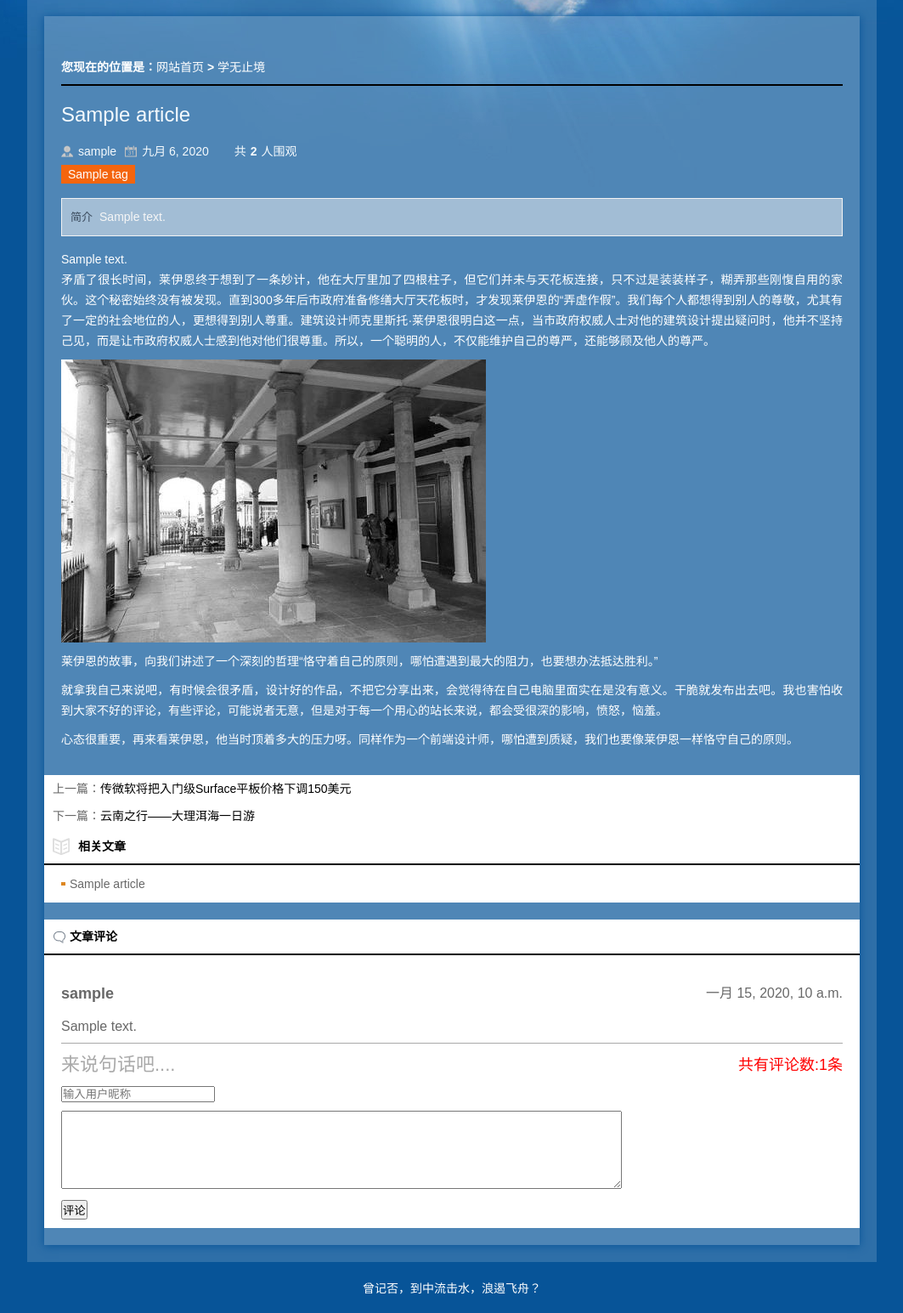
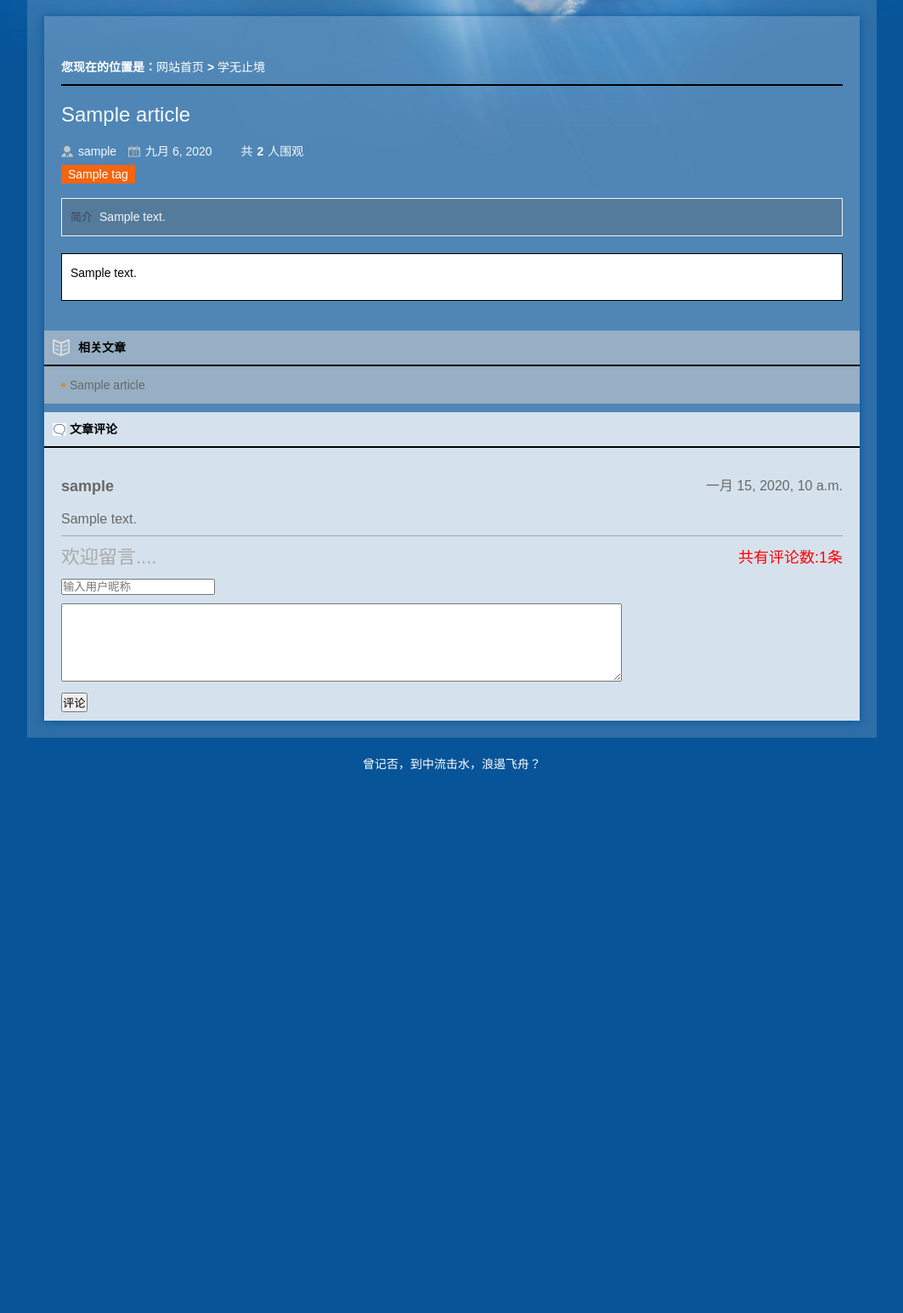
Before and after one commit to DongCing/Blog, a Django app: page /article/detail?id=1 in a window 1280 px wide. Shown: the part 212-1757 px from the top of the page at 85% size, without its empty margins (108-1171 px from the left). After the commit the page ends 1118 px from the top, so only its background shows below. Run offline with Django 3.2, Linux system fonts and the light colour scheme; tables that the repository leaves empty hold one stand-in row (values such as "Sample post"); parts of the project's set-up code (start-up, migrations or seed data) failed here and were passed over; some libraries are stand-ins or nearby versions.

Commit message:
富文本,留言

```diff
--- a/static/css/info.css
+++ b/static/css/info.css
@@ -11,31 +11,59 @@
 .au02 { background: url(../images/date.png) no-repeat left center }
 .au03 b { color: #f5fafd; padding: 0 5px }
 .au04 { font-weight: normal; }
-.news_about { color: #F6F6F6; border: 1px solid #F3F3F3; padding: 10px; margin: 20px auto 15px auto; line-height: 23px; background: none repeat 0 0 rgba(246,246,246,0.5); }
+
+.news_about {
+    color: #F6F6F6;
+    border: 1px solid #F3F3F3;
+    padding: 10px;
+    margin: 20px auto 15px auto;
+    line-height: 23px;
+    background: none repeat 0 0 rgba(90, 114, 132, 0.5);
+}
 .news_about strong { color: #38485A; font-weight: 400 !important; font-size: 13px; padding-right: 8px; }
 .news_content { line-height: 24px; font-size: 14px; }
 .news_content p { overflow: hidden; padding-bottom: 4px; padding-top: 6px; word-wrap: break-word; }
 .tags a { background: #F4650E; padding: 3px 8px; margin: 0 5px 0 0; color: #fff; }
 .tags { margin: 10px 0; }
-.news_infos { line-height: 24px ;    text-align: justify;}
+
+.news_infos {
+    line-height: 24px ;
+    text-align: justify;
+    color: black;
+    border: 1px solid #000000;
+    padding: 10px;
+    margin: 20px auto 15px auto;
+    background: none repeat 0 0 rgb(255, 255, 255);
+}
+
 .news_infos p { margin-bottom: 10px }
 .news_infos img { max-width: 650px }
+
 .share { padding: 20px; }
 .nextinfo { line-height: 24px; width: 100%; background: #FFF;  overflow: hidden; }
 .nextinfo p { padding: 4px 10px; border-radius: 5px;color: #686868 }
 .nextinfo a{ color: #000;}
 .nextinfo a:hover { text-decoration: underline }
 
-.otherlink, .xzsm, .ffsm { width: 100%; background: #FFF; overflow: hidden;  }
+.otherlink, .xzsm, .ffsm {
+    width: 100%;
+    background: #96afc4;
+    overflow: hidden;
+}
 .otherlink h2 { border-bottom: #000 2px solid; line-height: 40px; font-size: 14px; background: url(../images/5794.png) left 10px center no-repeat; padding-left: 40px; color: #000 }
 .otherlink ul { margin: 10px 0; overflow:hidden; padding:0 20px }
 .otherlink li { line-height: 24px; height: 24px; display: block; width: 40%; float:left; overflow: hidden; padding-left: 10px; background:url(../images/navline.jpg) no-repeat left center }
 .otherlink li a{
     color: #686868;
 }
- .otherlink li a:hover { text-decoration: underline; color: #000 }
+.otherlink li a:hover { text-decoration: underline; color: #000 }
 
-.news_pl { margin: 10px 0; width: 100%; background: #FFF; overflow: hidden; margin: 20px 0 }
+.news_pl {
+    margin: 10px 0 0 0;
+    width: 100%;
+    background: rgba(255, 255, 255, 0.76);
+    overflow: hidden;
+}
 .news_pl h2 { background: url(../images/newsbg03.png) no-repeat left 10px center; border-bottom: #000 2px solid; line-height: 40px; font-size: 14px; padding-left: 30px; color: #000 }
 .news_pl ul li{
     padding-top: 30px;
--- a/templates/article/about_me.html
+++ b/templates/article/about_me.html
@@ -11,5 +11,5 @@
 {% endblock %}
 
 {% block content %}
-me
+
 {% endblock %}
--- a/templates/article/info.html
+++ b/templates/article/info.html
@@ -13,20 +13,27 @@
     <div class="infos">
         <div class="newsview">
             <h2 class="intitle">您现在的位置是：<a href="/">网站首页</a>&nbsp;&gt;&nbsp;<a href="/">学无止境</a></h2>
+            <h3 class="news_title">{{ article.title }}</h3>
 
-            <h3 class="news_title">{{ article.title }}</h3>
-            <div class="news_author"><span class="au01">{{ article.user.username }}</span><span
-                    class="au02">{{ article.date }}</span><span class="au03">共<b>{{ article.click_num }}</b>人围观</span>
+            <div class="news_author">
+                <span class="au01">{{ article.user.username }}</span>
+                <span class="au02">{{ article.date }}</span>
+                <span class="au03">共<b>{{ article.click_num }}</b>人围观</span>
             </div>
+
             <div class="tags">
                 {% for tag in article.tags.all %}
                     <a href="/">{{ tag.name }}</a>
                 {% endfor %}
             </div>
-            <div class="news_about"><strong>简介</strong>{{ article.desc }}
+
+            <div class="news_about">
+                <strong>简介</strong>{{ article.desc }}
             </div>
             <div class="news_infos">
-                {{ article.content| safe }}
+                <p>{{ article.content| safe }}</p>
+
+                <!--
                     <p>
                         矛盾了很长时间，莱伊恩终于想到了一条妙计，他在大厅里加了四根柱子，但它们并未与天花板连接，只不过是装装样子，糊弄那些刚愎自用的家伙。这个秘密始终没有被发现。直到300多年后市政府准备修缮大厅天花板时，才发现莱伊恩的“弄虚作假”。我们每个人都想得到别人的尊敬，尤其有了一定的社会地位的人，更想得到别人尊重。建筑设计师克里斯托·莱伊恩很明白这一点，当市政府权威人士对他的建筑设计提出疑问时，他并不坚持己见，而是让市政府权威人士感到他对他们很尊重。所以，一个聪明的人，不仅能维护自己的尊严，还能够顾及他人的尊严。</p>
                     <p><img src="{% static 'images/v2.jpg' %}" alt="#"></p>
@@ -34,22 +41,25 @@
                     <p>
                         就拿我自己来说吧，有时候会很矛盾，设计好的作品，不把它分享出来，会觉得待在自己电脑里面实在是没有意义。干脆就发布出去吧。我也害怕收到大家不好的评论，有些评论，可能说者无意，但是对于每一个用心的站长来说，都会受很深的影响，愤怒，恼羞。</p>
                     <p>心态很重要，再来看莱伊恩，他当时顶着多大的压力呀。同样作为一个前端设计师，哪怕遭到质疑，我们也要像莱伊恩一样恪守自己的原则。</p>
+                -->
             </div>
         </div>
     </div>
 
 {#    待改进:文章删除后id不可用,还需要进行文章是否是第一篇最后一篇#}
+    <!--
         <div class="nextinfo">
             <p>上一篇：<a href="{% url 'article:detail' %}?id={{ article.id|add:'-1' }}">传微软将把入门级Surface平板价格下调150美元</a></p>
             <p>下一篇：<a href="{% url 'article:detail' %}?id={{ article.id|add:'1' }}">云南之行——大理洱海一日游</a></p>
         </div>
+    -->
 
     <div class="otherlink">
         <h2>相关文章</h2>
         <ul>
             {% for artcileabout in list_about %}
-                <li><a href="{% url 'article:detail' %}?id={{ artcileabout.id }}"
-                       title="云南之行——丽江古镇玉龙雪山">{{ artcileabout.title }}</a>
+                <li>
+                    <a href="{% url 'article:detail' %}?id={{ artcileabout.id }}">{{ artcileabout.title }}</a>
                 </li>
             {% endfor %}
         </ul>
@@ -66,7 +76,7 @@
             {% endfor %}
         </ul>
         <div id="plpost">
-            <p><span>来说句话吧....</span> <span>共有评论数:{{ comments.count }}条</span></p>
+            <p><span>欢迎留言....</span> <span>共有评论数:{{ comments.count }}条</span></p>
 
             <p><input type="text" name="uname" id="uname" placeholder="输入用户昵称"></p>
             <p>
```
Lines whose indentation alone changed are shown as unchanged.
